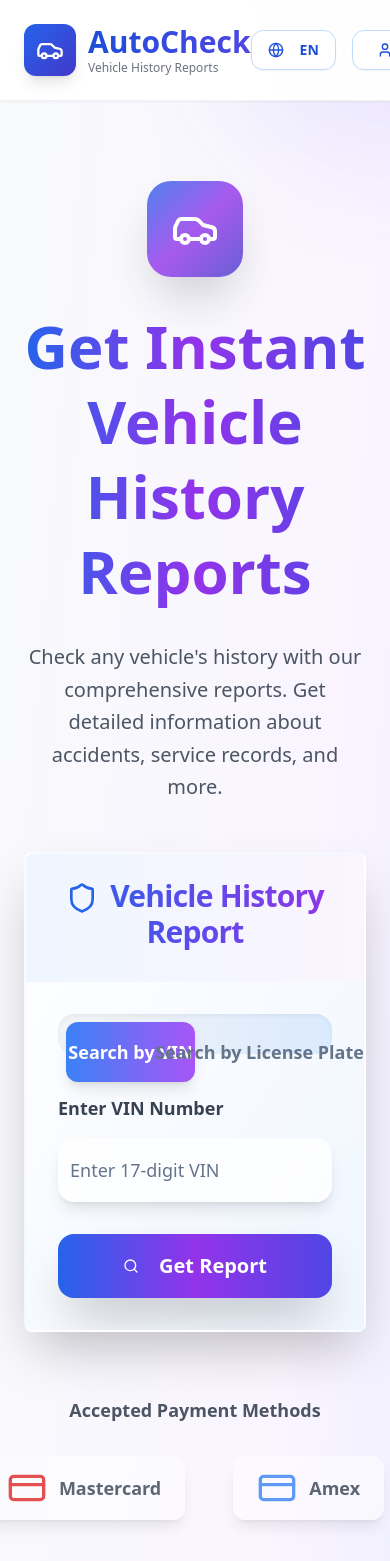
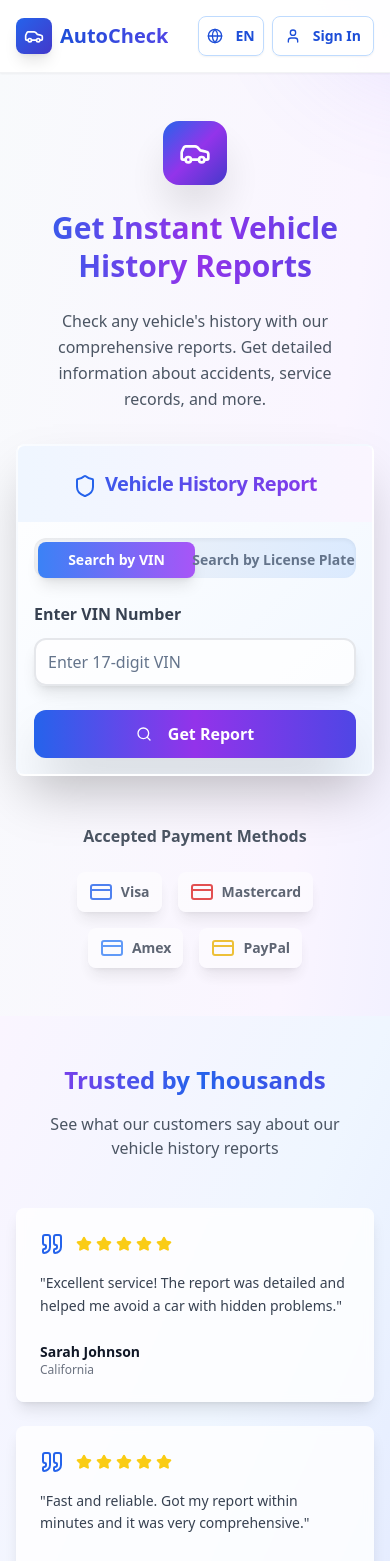
Before and after one commit to hussainn7/vin-number-vista-guide, a React (Vite) app: page / in a window 390 px wide. Shown: the top 1561 px of the page. Built offline with nearby package versions, Linux system fonts and the light colour scheme.

Commit message:
Fix: Ensure mobile compatibility
Adjust layout and styling for mobile devices.

```diff
--- a/src/components/FAQ.tsx
+++ b/src/components/FAQ.tsx
@@ -51,25 +51,25 @@ const FAQ = () => {
   ];
 
   return (
-    <section className="py-20 px-6 bg-gradient-to-br from-indigo-50 via-purple-50 to-pink-50">
+    <section className="py-12 sm:py-16 md:py-20 px-4 sm:px-6 bg-gradient-to-br from-indigo-50 via-purple-50 to-pink-50">
       <div className="max-w-4xl mx-auto">
-        <div className="text-center mb-16">
-          <h2 className="text-5xl font-bold bg-gradient-to-r from-indigo-600 via-purple-600 to-pink-600 bg-clip-text text-transparent mb-4">
+        <div className="text-center mb-12 sm:mb-16">
+          <h2 className="text-3xl sm:text-4xl md:text-5xl font-bold bg-gradient-to-r from-indigo-600 via-purple-600 to-pink-600 bg-clip-text text-transparent mb-4">
             {t.faqTitle}
           </h2>
         </div>
 
-        <Accordion type="single" collapsible className="space-y-6">
+        <Accordion type="single" collapsible className="space-y-4 sm:space-y-6">
           {faqs.map((faq, index) => (
             <AccordionItem
               key={index}
               value={`item-${index}`}
-              className="bg-gradient-to-r from-white/90 to-blue-50/90 backdrop-blur-sm rounded-2xl border-2 border-white/30 shadow-xl hover:shadow-2xl transition-all duration-300"
+              className="bg-gradient-to-r from-white/90 to-blue-50/90 backdrop-blur-sm rounded-xl sm:rounded-2xl border-2 border-white/30 shadow-xl hover:shadow-2xl transition-all duration-300"
             >
-              <AccordionTrigger className="px-8 py-6 text-left font-bold text-gray-900 hover:no-underline hover:bg-white/50 rounded-2xl text-lg">
+              <AccordionTrigger className="px-4 sm:px-6 md:px-8 py-4 sm:py-5 md:py-6 text-left font-bold text-gray-900 hover:no-underline hover:bg-white/50 rounded-xl sm:rounded-2xl text-base sm:text-lg">
                 {faq.question[language]}
               </AccordionTrigger>
-              <AccordionContent className="px-8 pb-6 text-gray-700 leading-relaxed text-lg">
+              <AccordionContent className="px-4 sm:px-6 md:px-8 pb-4 sm:pb-5 md:pb-6 text-gray-700 leading-relaxed text-sm sm:text-base md:text-lg">
                 {faq.answer[language]}
               </AccordionContent>
             </AccordionItem>
--- a/src/components/Header.tsx
+++ b/src/components/Header.tsx
@@ -14,32 +14,33 @@ const Header = () => {
   const { language, setLanguage, t } = useLanguage();
 
   return (
-    <header className="w-full py-6 px-6 bg-white/95 backdrop-blur-lg border-b border-gray-200/50 sticky top-0 z-50 shadow-sm">
+    <header className="w-full py-4 sm:py-6 px-4 sm:px-6 bg-white/95 backdrop-blur-lg border-b border-gray-200/50 sticky top-0 z-50 shadow-sm">
       <div className="max-w-7xl mx-auto flex items-center justify-between">
-        <div className="flex items-center space-x-3">
-          <div className="bg-gradient-to-br from-blue-600 to-indigo-700 p-3 rounded-xl shadow-lg">
-            <Car className="h-7 w-7 text-white" />
+        <div className="flex items-center space-x-2 sm:space-x-3">
+          <div className="bg-gradient-to-br from-blue-600 to-indigo-700 p-2 sm:p-3 rounded-lg sm:rounded-xl shadow-lg">
+            <Car className="h-5 w-5 sm:h-6 sm:w-6 md:h-7 md:w-7 text-white" />
           </div>
           <div>
-            <span className="text-3xl font-bold bg-gradient-to-r from-blue-700 to-indigo-600 bg-clip-text text-transparent">
+            <span className="text-xl sm:text-2xl md:text-3xl font-bold bg-gradient-to-r from-blue-700 to-indigo-600 bg-clip-text text-transparent">
               AutoCheck
             </span>
-            <div className="text-xs text-gray-500 font-medium">Vehicle History Reports</div>
+            <div className="text-xs sm:text-sm text-gray-500 font-medium hidden sm:block">Vehicle History Reports</div>
           </div>
         </div>
 
-        <div className="flex items-center space-x-4">
+        <div className="flex items-center space-x-2 sm:space-x-4">
           <DropdownMenu>
             <DropdownMenuTrigger asChild>
               <Button
                 variant="outline"
-                className="bg-white/80 border-blue-200 text-blue-700 hover:bg-blue-50 hover:border-blue-300 font-semibold px-4 py-2 rounded-xl shadow-sm transition-all duration-200"
+                className="bg-white/80 border-blue-200 text-blue-700 hover:bg-blue-50 hover:border-blue-300 font-semibold px-2 sm:px-4 py-1 sm:py-2 rounded-lg sm:rounded-xl shadow-sm transition-all duration-200 text-sm sm:text-base"
               >
-                <Globe className="h-4 w-4 mr-2" />
-                {language}
+                <Globe className="h-3 w-3 sm:h-4 sm:w-4 mr-1 sm:mr-2" />
+                <span className="hidden sm:inline">{language}</span>
+                <span className="sm:hidden">{language}</span>
               </Button>
             </DropdownMenuTrigger>
-            <DropdownMenuContent className="bg-white border border-gray-200 shadow-lg rounded-lg">
+            <DropdownMenuContent className="bg-white border border-gray-200 shadow-lg rounded-lg z-50">
               <DropdownMenuItem
                 onClick={() => setLanguage('EN')}
                 className="cursor-pointer hover:bg-blue-50"
@@ -57,10 +58,11 @@ const Header = () => {
 
           <Button
             variant="outline"
-            className="bg-white/80 border-blue-200 text-blue-700 hover:bg-blue-50 hover:border-blue-300 font-semibold px-6 py-2 rounded-xl shadow-sm transition-all duration-200"
+            className="bg-white/80 border-blue-200 text-blue-700 hover:bg-blue-50 hover:border-blue-300 font-semibold px-3 sm:px-6 py-1 sm:py-2 rounded-lg sm:rounded-xl shadow-sm transition-all duration-200 text-sm sm:text-base"
           >
-            <User className="h-4 w-4 mr-2" />
-            {t.signIn}
+            <User className="h-3 w-3 sm:h-4 sm:w-4 mr-1 sm:mr-2" />
+            <span className="hidden sm:inline">{t.signIn}</span>
+            <span className="sm:hidden">Sign In</span>
           </Button>
         </div>
       </div>
--- a/src/components/SearchForm.tsx
+++ b/src/components/SearchForm.tsx
@@ -41,49 +41,49 @@ const SearchForm = () => {
   };
 
   return (
-    <div className="max-w-7xl mx-auto">
+    <div className="max-w-7xl mx-auto px-4 sm:px-6">
       {/* Hero Section */}
-      <div className="text-center mb-12">
-        <div className="inline-flex items-center justify-center w-24 h-24 bg-gradient-to-br from-blue-600 via-purple-600 to-indigo-700 rounded-3xl mb-8 shadow-2xl animate-pulse">
-          <Car className="h-12 w-12 text-white" />
+      <div className="text-center mb-8 sm:mb-12">
+        <div className="inline-flex items-center justify-center w-16 h-16 sm:w-20 sm:h-20 md:w-24 md:h-24 bg-gradient-to-br from-blue-600 via-purple-600 to-indigo-700 rounded-2xl sm:rounded-3xl mb-6 sm:mb-8 shadow-2xl animate-pulse">
+          <Car className="h-8 w-8 sm:h-10 sm:w-10 md:h-12 md:w-12 text-white" />
         </div>
-        <h1 className="text-6xl md:text-7xl font-bold bg-gradient-to-r from-blue-600 via-purple-600 to-indigo-600 bg-clip-text text-transparent mb-8 leading-tight">
+        <h1 className="text-3xl sm:text-4xl md:text-5xl lg:text-6xl xl:text-7xl font-bold bg-gradient-to-r from-blue-600 via-purple-600 to-indigo-600 bg-clip-text text-transparent mb-6 sm:mb-8 leading-tight px-4">
           {t.heroTitle}
         </h1>
-        <p className="text-xl text-gray-600 mb-12 max-w-4xl mx-auto leading-relaxed">
+        <p className="text-base sm:text-lg md:text-xl text-gray-600 mb-8 sm:mb-12 max-w-4xl mx-auto leading-relaxed px-4">
           {t.heroSubtitle}
         </p>
       </div>
 
       {/* Search Form */}
-      <Card className="bg-gradient-to-br from-white/95 to-blue-50/95 backdrop-blur-xl shadow-2xl border-2 border-white/20 max-w-5xl mx-auto mb-16 overflow-hidden">
-        <CardHeader className="text-center pb-8 bg-gradient-to-r from-blue-50 to-purple-50">
-          <CardTitle className="text-3xl font-bold bg-gradient-to-r from-blue-600 to-purple-600 bg-clip-text text-transparent">
-            <Shield className="h-8 w-8 inline mr-3 text-blue-600" />
+      <Card className="bg-gradient-to-br from-white/95 to-blue-50/95 backdrop-blur-xl shadow-2xl border-2 border-white/20 max-w-5xl mx-auto mb-12 sm:mb-16 overflow-hidden">
+        <CardHeader className="text-center pb-6 sm:pb-8 bg-gradient-to-r from-blue-50 to-purple-50 px-4 sm:px-6">
+          <CardTitle className="text-xl sm:text-2xl md:text-3xl font-bold bg-gradient-to-r from-blue-600 to-purple-600 bg-clip-text text-transparent">
+            <Shield className="h-6 w-6 sm:h-7 sm:w-7 md:h-8 md:w-8 inline mr-2 sm:mr-3 text-blue-600" />
             Vehicle History Report
           </CardTitle>
         </CardHeader>
-        <CardContent className="p-8">
+        <CardContent className="p-4 sm:p-6 md:p-8">
           <Tabs defaultValue="vin" className="w-full">
-            <TabsList className="grid w-full grid-cols-2 mb-10 bg-gradient-to-r from-gray-100 to-blue-100 rounded-2xl p-2 shadow-inner">
+            <TabsList className="grid w-full grid-cols-2 mb-6 sm:mb-8 md:mb-10 bg-gradient-to-r from-gray-100 to-blue-100 rounded-xl sm:rounded-2xl p-1 sm:p-2 shadow-inner">
               <TabsTrigger
                 value="vin"
-                className="rounded-xl py-4 text-lg font-semibold data-[state=active]:bg-gradient-to-r data-[state=active]:from-blue-500 data-[state=active]:to-purple-500 data-[state=active]:text-white data-[state=active]:shadow-lg transition-all duration-300"
+                className="rounded-lg sm:rounded-xl py-2 sm:py-3 md:py-4 text-sm sm:text-base md:text-lg font-semibold data-[state=active]:bg-gradient-to-r data-[state=active]:from-blue-500 data-[state=active]:to-purple-500 data-[state=active]:text-white data-[state=active]:shadow-lg transition-all duration-300"
               >
                 {t.searchByVin}
               </TabsTrigger>
               <TabsTrigger
                 value="plate"
-                className="rounded-xl py-4 text-lg font-semibold data-[state=active]:bg-gradient-to-r data-[state=active]:from-blue-500 data-[state=active]:to-purple-500 data-[state=active]:text-white data-[state=active]:shadow-lg transition-all duration-300"
+                className="rounded-lg sm:rounded-xl py-2 sm:py-3 md:py-4 text-sm sm:text-base md:text-lg font-semibold data-[state=active]:bg-gradient-to-r data-[state=active]:from-blue-500 data-[state=active]:to-purple-500 data-[state=active]:text-white data-[state=active]:shadow-lg transition-all duration-300"
               >
                 {t.searchByPlate}
               </TabsTrigger>
             </TabsList>
 
             <TabsContent value="vin">
-              <form onSubmit={handleVinSearch} className="space-y-8">
+              <form onSubmit={handleVinSearch} className="space-y-6 sm:space-y-8">
                 <div>
-                  <label className="block text-lg font-bold text-gray-700 mb-4">
+                  <label className="block text-base sm:text-lg font-bold text-gray-700 mb-3 sm:mb-4">
                     {t.enterVin}
                   </label>
                   <Input
@@ -91,25 +91,25 @@ const SearchForm = () => {
                     placeholder={t.vinPlaceholder}
                     value={vinNumber}
                     onChange={(e) => setVinNumber(e.target.value)}
-                    className="h-16 text-lg border-3 border-gray-200 rounded-2xl focus:border-blue-500 focus:ring-blue-500 shadow-lg bg-white/80"
+                    className="h-12 sm:h-14 md:h-16 text-base sm:text-lg border-2 sm:border-3 border-gray-200 rounded-xl sm:rounded-2xl focus:border-blue-500 focus:ring-blue-500 shadow-lg bg-white/80"
                     maxLength={17}
                   />
                 </div>
                 <Button
                   type="submit"
-                  className="w-full h-16 bg-gradient-to-r from-blue-600 via-purple-600 to-indigo-600 hover:from-blue-700 hover:via-purple-700 hover:to-indigo-700 text-white font-bold text-xl rounded-2xl shadow-2xl transform hover:scale-105 transition-all duration-300 border-0"
+                  className="w-full h-12 sm:h-14 md:h-16 bg-gradient-to-r from-blue-600 via-purple-600 to-indigo-600 hover:from-blue-700 hover:via-purple-700 hover:to-indigo-700 text-white font-bold text-base sm:text-lg md:text-xl rounded-xl sm:rounded-2xl shadow-2xl transform hover:scale-105 transition-all duration-300 border-0"
                 >
-                  <Search className="h-6 w-6 mr-3" />
+                  <Search className="h-5 w-5 sm:h-6 sm:w-6 mr-2 sm:mr-3" />
                   {t.getReport}
                 </Button>
               </form>
             </TabsContent>
 
             <TabsContent value="plate">
-              <form onSubmit={handlePlateSearch} className="space-y-8">
-                <div className="grid md:grid-cols-2 gap-8">
+              <form onSubmit={handlePlateSearch} className="space-y-6 sm:space-y-8">
+                <div className="grid grid-cols-1 md:grid-cols-2 gap-6 sm:gap-8">
                   <div>
-                    <label className="block text-lg font-bold text-gray-700 mb-4">
+                    <label className="block text-base sm:text-lg font-bold text-gray-700 mb-3 sm:mb-4">
                       {t.enterLicensePlate}
                     </label>
                     <Input
@@ -117,20 +117,20 @@ const SearchForm = () => {
                       placeholder={t.platePlaceholder}
                       value={licensePlate}
                       onChange={(e) => setLicensePlate(e.target.value)}
-                      className="h-16 text-lg border-3 border-gray-200 rounded-2xl focus:border-blue-500 focus:ring-blue-500 shadow-lg bg-white/80"
+                      className="h-12 sm:h-14 md:h-16 text-base sm:text-lg border-2 sm:border-3 border-gray-200 rounded-xl sm:rounded-2xl focus:border-blue-500 focus:ring-blue-500 shadow-lg bg-white/80"
                     />
                   </div>
                   <div>
-                    <label className="block text-lg font-bold text-gray-700 mb-4">
+                    <label className="block text-base sm:text-lg font-bold text-gray-700 mb-3 sm:mb-4">
                       {t.selectState}
                     </label>
                     <Select value={selectedState} onValueChange={setSelectedState}>
-                      <SelectTrigger className="h-16 text-lg border-3 border-gray-200 rounded-2xl focus:border-blue-500 focus:ring-blue-500 shadow-lg bg-white/80">
+                      <SelectTrigger className="h-12 sm:h-14 md:h-16 text-base sm:text-lg border-2 sm:border-3 border-gray-200 rounded-xl sm:rounded-2xl focus:border-blue-500 focus:ring-blue-500 shadow-lg bg-white/80">
                         <SelectValue placeholder={t.selectState} />
                       </SelectTrigger>
-                      <SelectContent className="max-h-60 bg-white shadow-2xl border-2 rounded-xl">
+                      <SelectContent className="max-h-60 bg-white shadow-2xl border-2 rounded-xl z-50">
                         {US_STATES.map((state) => (
-                          <SelectItem key={state} value={state} className="text-lg py-3">
+                          <SelectItem key={state} value={state} className="text-base sm:text-lg py-2 sm:py-3">
                             {state}
                           </SelectItem>
                         ))}
@@ -140,9 +140,9 @@ const SearchForm = () => {
                 </div>
                 <Button
                   type="submit"
-                  className="w-full h-16 bg-gradient-to-r from-blue-600 via-purple-600 to-indigo-600 hover:from-blue-700 hover:via-purple-700 hover:to-indigo-700 text-white font-bold text-xl rounded-2xl shadow-2xl transform hover:scale-105 transition-all duration-300 border-0"
+                  className="w-full h-12 sm:h-14 md:h-16 bg-gradient-to-r from-blue-600 via-purple-600 to-indigo-600 hover:from-blue-700 hover:via-purple-700 hover:to-indigo-700 text-white font-bold text-base sm:text-lg md:text-xl rounded-xl sm:rounded-2xl shadow-2xl transform hover:scale-105 transition-all duration-300 border-0"
                 >
-                  <Search className="h-6 w-6 mr-3" />
+                  <Search className="h-5 w-5 sm:h-6 sm:w-6 mr-2 sm:mr-3" />
                   {t.getReport}
                 </Button>
               </form>
@@ -153,23 +153,23 @@ const SearchForm = () => {
 
       {/* Payment Methods */}
       <div className="text-center">
-        <p className="text-gray-600 mb-8 font-semibold text-lg">{t.paymentMethods}</p>
-        <div className="flex justify-center items-center space-x-12 opacity-80">
-          <div className="flex items-center space-x-3 bg-white/60 px-6 py-3 rounded-xl shadow-lg backdrop-blur-sm">
-            <CreditCard className="h-10 w-10 text-blue-600" />
-            <span className="font-bold text-gray-700 text-lg">Visa</span>
+        <p className="text-gray-600 mb-6 sm:mb-8 font-semibold text-base sm:text-lg px-4">{t.paymentMethods}</p>
+        <div className="flex flex-wrap justify-center items-center gap-4 sm:gap-6 md:gap-8 lg:gap-12 opacity-80 px-4">
+          <div className="flex items-center space-x-2 sm:space-x-3 bg-white/60 px-3 sm:px-4 md:px-6 py-2 sm:py-3 rounded-lg sm:rounded-xl shadow-lg backdrop-blur-sm">
+            <CreditCard className="h-6 w-6 sm:h-8 sm:w-8 md:h-10 md:w-10 text-blue-600" />
+            <span className="font-bold text-gray-700 text-sm sm:text-base md:text-lg">Visa</span>
           </div>
-          <div className="flex items-center space-x-3 bg-white/60 px-6 py-3 rounded-xl shadow-lg backdrop-blur-sm">
-            <CreditCard className="h-10 w-10 text-red-600" />
-            <span className="font-bold text-gray-700 text-lg">Mastercard</span>
+          <div className="flex items-center space-x-2 sm:space-x-3 bg-white/60 px-3 sm:px-4 md:px-6 py-2 sm:py-3 rounded-lg sm:rounded-xl shadow-lg backdrop-blur-sm">
+            <CreditCard className="h-6 w-6 sm:h-8 sm:w-8 md:h-10 md:w-10 text-red-600" />
+            <span className="font-bold text-gray-700 text-sm sm:text-base md:text-lg">Mastercard</span>
           </div>
-          <div className="flex items-center space-x-3 bg-white/60 px-6 py-3 rounded-xl shadow-lg backdrop-blur-sm">
-            <CreditCard className="h-10 w-10 text-blue-500" />
-            <span className="font-bold text-gray-700 text-lg">Amex</span>
+          <div className="flex items-center space-x-2 sm:space-x-3 bg-white/60 px-3 sm:px-4 md:px-6 py-2 sm:py-3 rounded-lg sm:rounded-xl shadow-lg backdrop-blur-sm">
+            <CreditCard className="h-6 w-6 sm:h-8 sm:w-8 md:h-10 md:w-10 text-blue-500" />
+            <span className="font-bold text-gray-700 text-sm sm:text-base md:text-lg">Amex</span>
           </div>
-          <div className="flex items-center space-x-3 bg-white/60 px-6 py-3 rounded-xl shadow-lg backdrop-blur-sm">
-            <CreditCard className="h-10 w-10 text-yellow-500" />
-            <span className="font-bold text-gray-700 text-lg">PayPal</span>
+          <div className="flex items-center space-x-2 sm:space-x-3 bg-white/60 px-3 sm:px-4 md:px-6 py-2 sm:py-3 rounded-lg sm:rounded-xl shadow-lg backdrop-blur-sm">
+            <CreditCard className="h-6 w-6 sm:h-8 sm:w-8 md:h-10 md:w-10 text-yellow-500" />
+            <span className="font-bold text-gray-700 text-sm sm:text-base md:text-lg">PayPal</span>
           </div>
         </div>
       </div>
--- a/src/components/Testimonials.tsx
+++ b/src/components/Testimonials.tsx
@@ -38,35 +38,35 @@ const Testimonials = () => {
   ];
 
   return (
-    <section className="py-20 px-6 bg-gradient-to-br from-purple-50 via-blue-50 to-indigo-100">
+    <section className="py-12 sm:py-16 md:py-20 px-4 sm:px-6 bg-gradient-to-br from-purple-50 via-blue-50 to-indigo-100">
       <div className="max-w-7xl mx-auto">
-        <div className="text-center mb-16">
-          <h2 className="text-4xl font-bold bg-gradient-to-r from-purple-600 via-blue-600 to-indigo-600 bg-clip-text text-transparent mb-4">
+        <div className="text-center mb-12 sm:mb-16">
+          <h2 className="text-2xl sm:text-3xl md:text-4xl font-bold bg-gradient-to-r from-purple-600 via-blue-600 to-indigo-600 bg-clip-text text-transparent mb-4">
             {t.testimonialsTitle}
           </h2>
-          <p className="text-xl text-gray-600 max-w-3xl mx-auto">
+          <p className="text-base sm:text-lg md:text-xl text-gray-600 max-w-3xl mx-auto px-4">
             {t.testimonialsSubtitle}
           </p>
         </div>
 
-        <div className="grid md:grid-cols-3 gap-8">
+        <div className="grid grid-cols-1 md:grid-cols-2 lg:grid-cols-3 gap-6 sm:gap-8">
           {testimonials.map((testimonial, index) => (
             <Card key={index} className="bg-white/80 backdrop-blur-sm shadow-lg hover:shadow-xl transition-all duration-300 border-0 hover:scale-105">
-              <CardContent className="p-8">
+              <CardContent className="p-6 sm:p-8">
                 <div className="flex items-center mb-4">
-                  <Quote className="h-8 w-8 text-blue-600 mr-3" />
+                  <Quote className="h-6 w-6 sm:h-8 sm:w-8 text-blue-600 mr-3" />
                   <div className="flex space-x-1">
                     {[...Array(testimonial.rating)].map((_, i) => (
-                      <Star key={i} className="h-5 w-5 text-yellow-400 fill-current" />
+                      <Star key={i} className="h-4 w-4 sm:h-5 sm:w-5 text-yellow-400 fill-current" />
                     ))}
                   </div>
                 </div>
-                <p className="text-gray-700 mb-6 leading-relaxed">
+                <p className="text-gray-700 mb-6 leading-relaxed text-sm sm:text-base">
                   "{testimonial.text[language as keyof typeof testimonial.text]}"
                 </p>
                 <div>
-                  <p className="font-semibold text-gray-900">{testimonial.name}</p>
-                  <p className="text-gray-500 text-sm">{testimonial.location}</p>
+                  <p className="font-semibold text-gray-900 text-sm sm:text-base">{testimonial.name}</p>
+                  <p className="text-gray-500 text-xs sm:text-sm">{testimonial.location}</p>
                 </div>
               </CardContent>
             </Card>
--- a/src/pages/Index.tsx
+++ b/src/pages/Index.tsx
@@ -11,9 +11,9 @@ const Index = () => {
     <div className="min-h-screen bg-gradient-to-br from-slate-50 via-blue-50 via-purple-50 to-indigo-100 relative overflow-hidden">
       {/* Animated background elements */}
       <div className="absolute inset-0 overflow-hidden pointer-events-none">
-        <div className="absolute -top-40 -right-40 w-80 h-80 bg-gradient-to-br from-blue-400/20 to-purple-400/20 rounded-full blur-3xl animate-pulse"></div>
-        <div className="absolute -bottom-40 -left-40 w-80 h-80 bg-gradient-to-br from-indigo-400/20 to-blue-400/20 rounded-full blur-3xl animate-pulse delay-1000"></div>
-        <div className="absolute top-1/2 left-1/2 transform -translate-x-1/2 -translate-y-1/2 w-96 h-96 bg-gradient-to-br from-purple-400/10 to-pink-400/10 rounded-full blur-3xl animate-pulse delay-500"></div>
+        <div className="absolute -top-40 -right-40 w-60 h-60 sm:w-80 sm:h-80 bg-gradient-to-br from-blue-400/20 to-purple-400/20 rounded-full blur-3xl animate-pulse"></div>
+        <div className="absolute -bottom-40 -left-40 w-60 h-60 sm:w-80 sm:h-80 bg-gradient-to-br from-indigo-400/20 to-blue-400/20 rounded-full blur-3xl animate-pulse delay-1000"></div>
+        <div className="absolute top-1/2 left-1/2 transform -translate-x-1/2 -translate-y-1/2 w-72 h-72 sm:w-96 sm:h-96 bg-gradient-to-br from-purple-400/10 to-pink-400/10 rounded-full blur-3xl animate-pulse delay-500"></div>
       </div>
 
       <div className="relative z-10">
@@ -21,7 +21,7 @@ const Index = () => {
 
         <main>
           {/* Hero Section with Search Form */}
-          <section className="py-20 px-6">
+          <section className="py-12 sm:py-16 md:py-20">
             <SearchForm />
           </section>
 
```
Also changed, not shown: src/components/Footer.tsx (+16 -18 lines).
